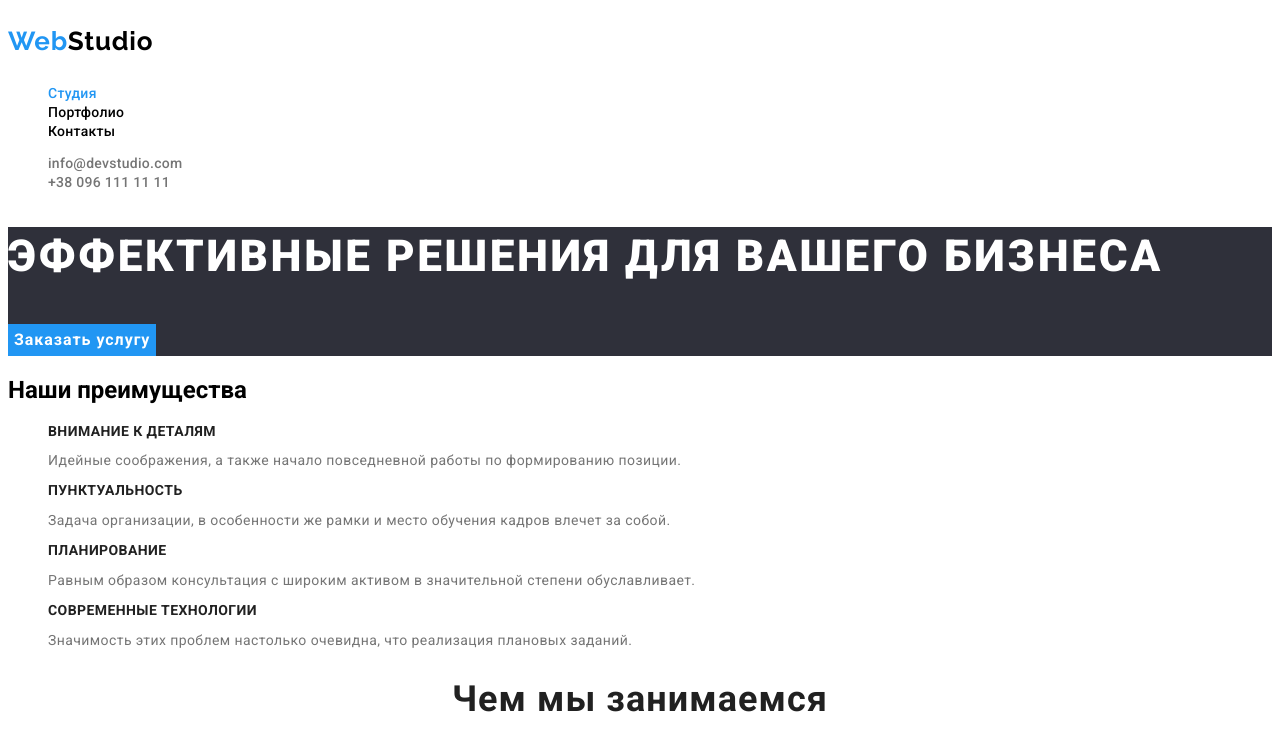
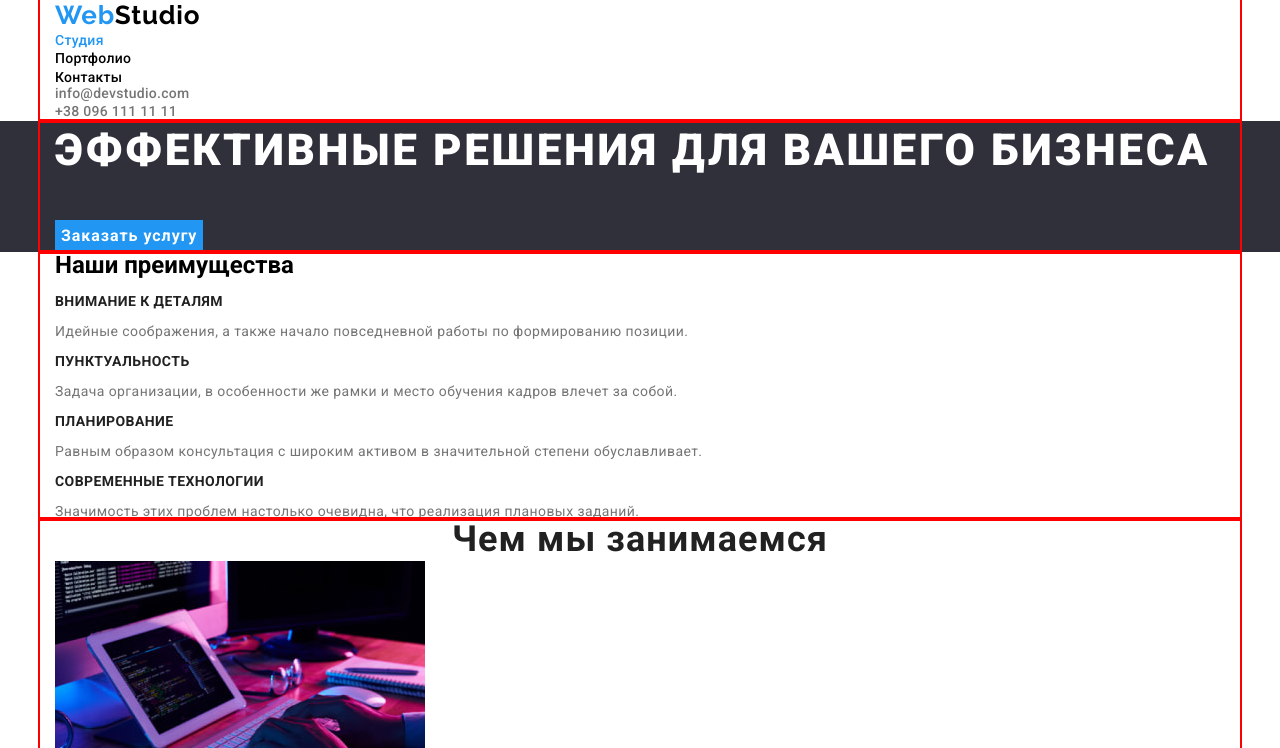
Before and after one commit to GKalenchenko/goit-markup-hw-03, a plain HTML site: page index.html in a window 1280 px wide. Shown: the top 748 px of the page. Drawn offline with nearby package versions, Linux system fonts and the light colour scheme.

Commit message:
Убирает margin и разделяет сайт на блоки

```diff
--- a/css/styles.css
+++ b/css/styles.css
@@ -28,7 +28,23 @@ body {
 }
 
 .list {
+  padding: 0;
+  margin: 0;
   list-style: none;
+}
+
+.container {
+  width: 1200px;
+  margin-left: auto;
+  margin-right: auto;
+  padding-left: 15px;
+  padding-right: 15px;
+
+  outline: 2px solid red;
+}
+
+.no-margin {
+  margin: 0
 }
 
 /*----------- header section -----------*/
@@ -41,9 +57,11 @@ body {
   color: var(--default-black);
 }
 
+
 .logo .logo-web {
   color: var(--accent-color);
 }
+
 
 
 .nav-pages {
@@ -88,6 +106,8 @@ body {
   letter-spacing: 0.06em;
   text-transform: uppercase;
   color: var(--default-white);
+  margin: 0;
+  margin-bottom: 40px;
 }
 
 .hero-button {
@@ -126,6 +146,7 @@ body {
   line-height: 1.14;
   letter-spacing: 0.03em;
   color: var(--secondary-color);
+  margin: 0;
 }
 
 /*----------- what are we doing section ----------- */
@@ -136,6 +157,7 @@ body {
   text-align: center;
   letter-spacing: 0.03em;
   color: var(--primary-color);
+  margin: 0;
 }
 
 /*-----------our team section -----------*/
@@ -159,6 +181,7 @@ body {
   letter-spacing: 0.03em;
   text-align: center;
   color: var(--secondary-color);
+  margin: 0;
 }
 
 /*----------- footer section -----------*/
@@ -169,6 +192,7 @@ body {
   line-height: 1.19;
   letter-spacing: 0.03em;
   color: var(--default-white);
+  margin: 0;
 }
 
 .web-footer {
--- a/index.html
+++ b/index.html
@@ -12,15 +12,22 @@
       rel="stylesheet"
     />
     <!-- Fonts end -->
+    <!-- Normalize start -->
+    <link
+      rel="stylesheet"
+      href="https://cdnjs.cloudflare.com/ajax/libs/modern-normalize/1.1.0/modern-normalize.min.css"
+    />
+    <!-- Normalize end -->
     <link rel="stylesheet" href="./css/styles.css" />
     <title>WebStudio</title>
   </head>
   <body>
     <!-- Шапка сайта -->
-    <header>
+    <header class="page-header">
+      <div class="container">
         <nav>
           <a href="./index.html" class="logo link"
-          ><p><span class="logo-web">Web</span>Studio</p></a
+            ><p class="no-margin"><span class="logo-web">Web</span>Studio</p></a
           >
           <ul class="list">
             <li><a href="" class="nav-pages link header-link-current">Студия</a></li>
@@ -28,7 +35,7 @@
             <li><a href="" class="nav-pages link">Контакты</a></li>
           </ul>
         </nav>
-      <ul class="contact-list list">
+        <ul class="list contact-list">
           <li class="contact">
             <a href="mailto:info@devstudio.com" class="contact link"> info@devstudio.com</a>
           </li>
@@ -36,19 +43,23 @@
             <a href="tel:+380961111111" class="contact link">+38 096 111 11 11</a>
           </li>
         </ul>
+      </div>
     </header>
     <main>
       <!-- Герой -->
       <section class="hero">
+        <div class="container">
           <h1 class="hero-title">Эффективные решения для вашего бизнеса</h1>
           <button type="button" class="hero-button">
             <span class="btn-hero-description">Заказать услугу</span>
           </button>
+        </div>
       </section>
       <!-- Наши преимущества -->
       <section class="section">
+        <div class="container">
           <!-- Заголовок h2 в этой секции будет логичным (скрытым) -->
-        <h2>Наши преимущества</h2>
+          <h2 class="no-margin">Наши преимущества</h2>
           <ul class="list">
             <li>
               <h3 class="title">Внимание к деталям</h3>
@@ -75,9 +86,11 @@
               </p>
             </li>
           </ul>
+        </div>
       </section>
       <!-- Чем мы занимаемся -->
       <section class="section">
+        <div class="container">
         <h2 class="section-title">Чем мы занимаемся</h2>
         <ul class="list">
           <li>
@@ -101,8 +114,10 @@
           </li>
         </ul>
       </section>
+      </div>
       <!-- Наша команда -->
       <section class="section-team">
+        <div class="container">
         <h2 class="section-title">Наша команда</h2>
         <ul class="list">
           <li>
@@ -141,10 +156,12 @@
             <p lang="en" class="section-profession">UI Designer</p>
           </li>
         </ul>
+        </div>
       </section>
     </main>
     <!-- Подвал -->
     <footer>
+      <div class="container">
       <a href="./index.html" class="link"
         ><p class="logo-footer"><span class="web-footer">Web</span>Studio</p></a
       >
@@ -165,6 +182,7 @@
           <li><a href="tel:+380991111111" class="link contact-footer">+38 099 111 11 11</a></li>
         </ul>
       </address>
+      </div>
     </footer>
   </body>
 </html>
```
Also changed, not shown: portfolio.html (+6 -0 lines). Lines whose indentation alone changed are shown as unchanged.
